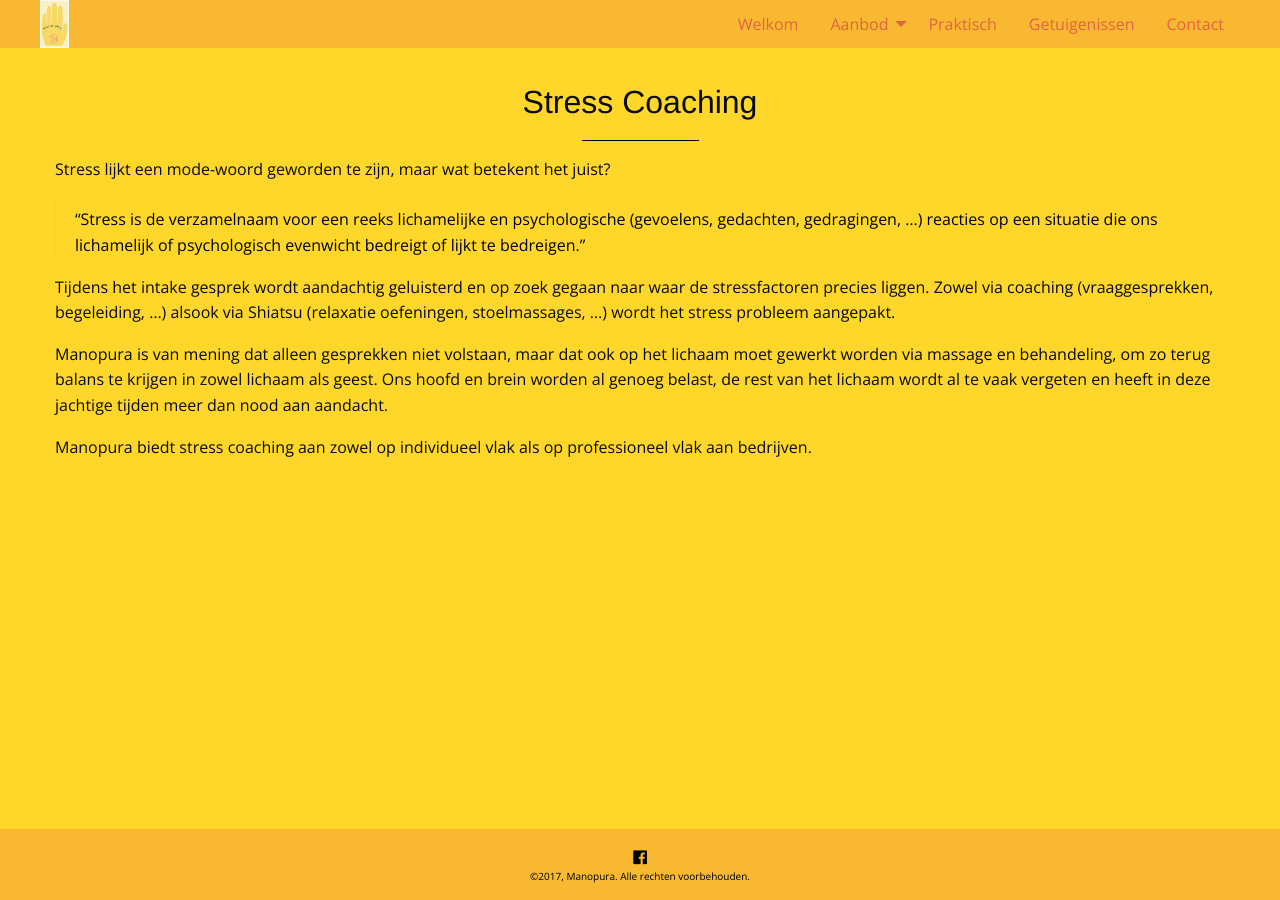
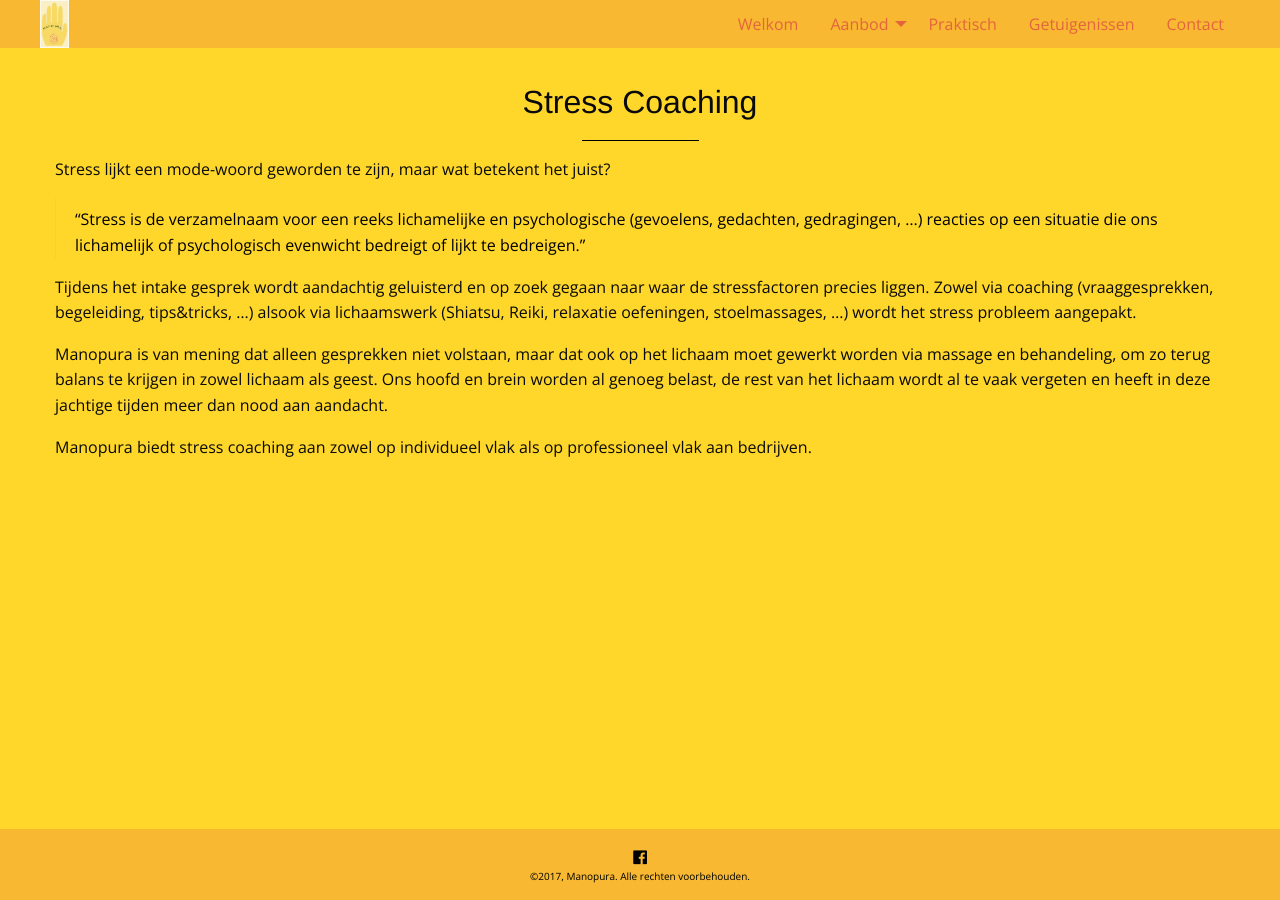
Before and after one commit to manopura/manopura.github.io, a Jekyll site: the page built from stresscoaching.md, in a window 1280 px wide. Built offline with Jekyll 4.4.1, drawn with Linux system fonts in a browser that asks for light colours; nearby versions of some CDN libraries; our own code applies the rules of GitHub Pages for plain Markdown files.

Commit message:
Update stresscoaching.md

```diff
--- a/stresscoaching.md
+++ b/stresscoaching.md
@@ -9,7 +9,7 @@ Stress lijkt een mode-woord geworden te zijn, maar wat betekent het juist?
 > “Stress is de verzamelnaam voor een reeks lichamelijke en psychologische (gevoelens, gedachten, gedragingen, ...) reacties op een situatie die ons lichamelijk of psychologisch evenwicht bedreigt of lijkt te bedreigen.”
 
 Tijdens het intake gesprek wordt aandachtig geluisterd en op zoek gegaan naar waar de stressfactoren precies liggen.
-Zowel via coaching (vraaggesprekken, begeleiding, ...) alsook via Shiatsu (relaxatie oefeningen, stoelmassages, ...) wordt het stress probleem aangepakt.
+Zowel via coaching (vraaggesprekken, begeleiding, tips&tricks, ...) alsook via lichaamswerk (Shiatsu, Reiki, relaxatie oefeningen, stoelmassages, ...) wordt het stress probleem aangepakt.
 
 Manopura is van mening dat alleen gesprekken niet volstaan, maar dat ook op het lichaam moet gewerkt worden via massage en behandeling, om zo terug balans te krijgen in zowel lichaam als geest. Ons hoofd en brein worden al genoeg belast, de rest van het lichaam wordt al te vaak vergeten en heeft in deze jachtige tijden meer dan nood aan aandacht.
 
```
